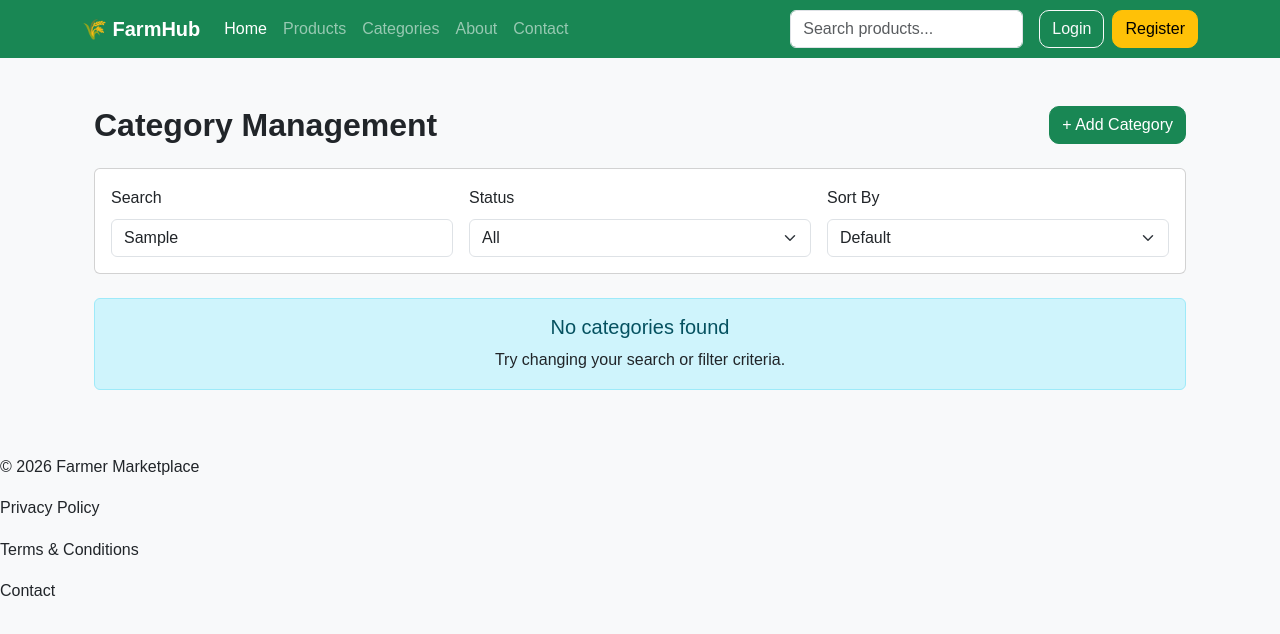
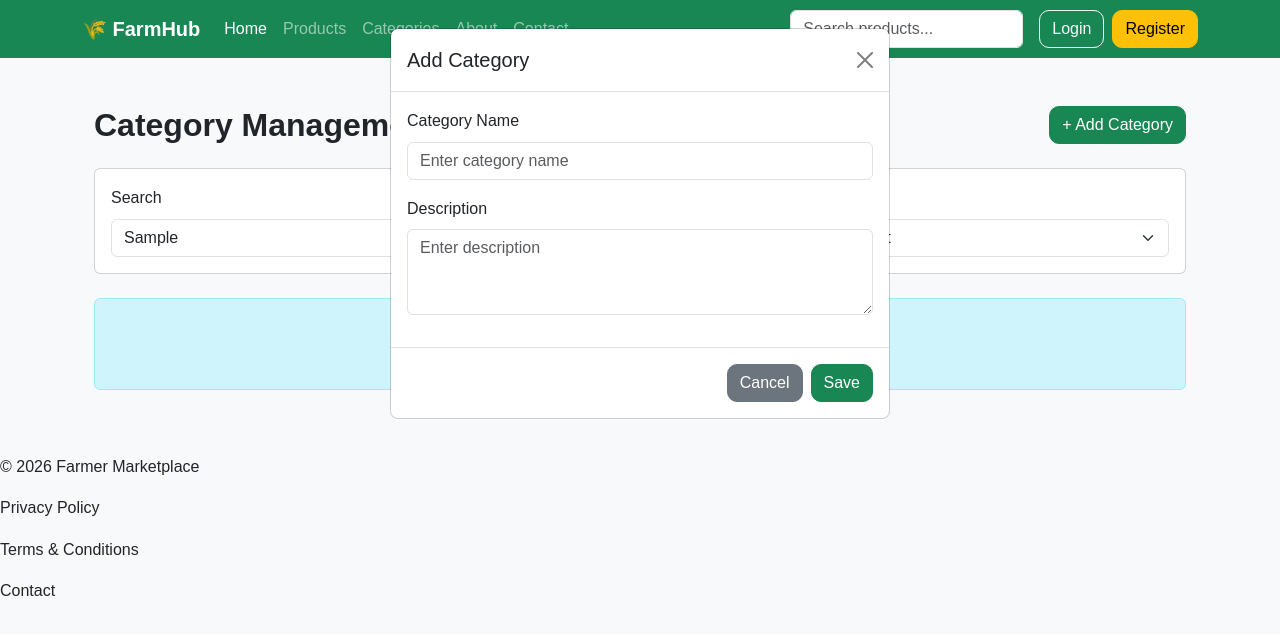
Before and after one commit to CDAC-ProjectD6/farmer-marketplace, a React app in the folder frontend/: page /category-management in a window 1280 px wide. Both pictures are taken after typing "Sample" into the empty fields and a click on the button "+ Add Category". Shown: the top 634 px of the page. Built offline with nearby package versions, Linux system fonts and the light colour scheme; the HTML template or start-up script is replaced by a standard one.

Commit message:
feat: implement category management frontend CRUD

```diff
--- /dev/null
+++ b/frontend/src/components/Category/CategoryModal.jsx
@@ -0,0 +1,117 @@
+import { useState, useEffect } from "react";
+
+function CategoryModal({ showModal, onClose, onSave , editingCategory}) {
+    const [categoryName, setCategoryName] = useState("");
+    const [description, setDescription] = useState("");
+
+    useEffect(()=>{
+        if(editingCategory){
+            setCategoryName(editingCategory.name);
+            setDescription(editingCategory.description);
+        }else{
+            setCategoryName("");
+            setDescription("");
+        }
+    }, [editingCategory])
+    const handleSave = ()=>{
+        const newCategory ={
+        id: editingCategory ? editingCategory.id : null,
+        name: categoryName,
+        description: description,
+        status: "Active"
+        };
+        onSave(newCategory);
+        setCategoryName("");
+        setDescription("");
+
+    };
+
+    if (!showModal) {
+        return null;
+    }
+    return (
+        <div
+            className="modal d-block"
+            id="categoryModal"
+            tabIndex="-1"
+            aria-labelledby="categoryModalLabel"
+
+        >
+            <div className="modal-dialog">
+                <div className="modal-content">
+
+                    <div className="modal-header">
+                        <h5
+                            className="modal-title"
+                            id="categoryModalLabel"
+                        >
+                            Add Category
+                        </h5>
+
+                        <button
+                            type="button"
+                            className="btn-close"
+                            onClick={onClose}
+                        ></button>
+                    </div>
+
+                    <div className="modal-body">
+                        <div className="mb-3">
+
+                            <label className="form-label">
+                                Category Name
+                            </label>
+
+                            <input
+                                type="text"
+                                className="form-control"
+                                placeholder="Enter category name"
+                                value={categoryName}
+                                onChange={(event) => setCategoryName(event.target.value)}
+                            />
+
+                        </div>
+                        <div className="mb-3">
+                            <label className="form-label">
+                                Description
+                            </label>
+
+                            <textarea
+                                className="form-control"
+                                rows="3"
+                                placeholder="Enter description"
+                                value={description}
+                                onChange={(event) =>
+                                    setDescription(event.target.value)
+                                }
+                            ></textarea>
+                        </div>
+
+                    </div>
+
+                    <div className="modal-footer">
+                        <button
+                            type="button"
+                            className="btn btn-secondary"
+
+                            onClick={onClose}
+                        >
+                            Cancel
+                        </button>
+
+                        <button
+                            type="button"
+                            className="btn btn-success"
+                            onClick={handleSave}
+                        >
+                            Save
+                        </button>
+                    </div>
+
+                </div>
+            </div>
+        </div>
+    );
+}
+
+export default CategoryModal;
--- a/frontend/src/components/Category/CategoryTable.jsx
+++ b/frontend/src/components/Category/CategoryTable.jsx
@@ -1,4 +1,4 @@
-function CategoryTable({ categories }) {
+function CategoryTable({ categories, onEdit, onToggleStatus }) {
     return (
         <div className="table-responsive">
             <table className="table table-bordered table-hover align-middle shadow-sm">
@@ -17,18 +17,27 @@ function CategoryTable({ categories }) {
                             <td>{category.id}</td>
                             <td>{category.name}</td>
                             <td>{category.description}</td>
-                                <td className="text-center">{category.status === "Active" ?(
+                            <td className="text-center">{category.status === "Active" ? (
                                 <span className="badge bg-success">Active</span>) : (
                                 <span className="badge bg-danger">Inactive</span>
                             )}
                             </td>
                             <td>
-                                    <button className="btn btn-warning btn-sm me-2">
+                                <button className="btn btn-warning btn-sm me-2"
+                                    onClick={() => onEdit(category)}>
                                     Edit
                                 </button>
 
-                                    <button className="btn btn-danger btn-sm">
-                                        Delete
+                                <button
+                                    className={`btn btn-sm ${category.status === "Active"
+                                            ? "btn-danger"
+                                            : "btn-success"
+                                        }`}
+                                    onClick={() => onToggleStatus(category.id)}
+                                >
+                                    {category.status === "Active"
+                                        ? "Deactivate"
+                                        : "Activate"}
                                 </button>
                             </td>
                         </tr>
--- a/frontend/src/pages/admin/CategoryList.jsx
+++ b/frontend/src/pages/admin/CategoryList.jsx
@@ -1,12 +1,70 @@
 import CategoryTable from "../../components/Category/CategoryTable";
 import mockCategories from "../../data/mockCategories";
+import CategoryModal from "../../components/Category/CategoryModal";
 
 import { useState } from "react";
+
 function CategoryList() {
     const [searchTerm, setSearchTerm] = useState("");
     const [statusFilter, setStatusFilter] = useState("All");
     const [sortBy, setSortBy] = useState("Default");
-    const filteredCategories = mockCategories.filter((category) => {
+    const [showModal, setShowModal] = useState(false);
+    const [categories, setCategories] = useState(mockCategories);
+    const [editingCategory, setEditingCategory] = useState(null);
+
+    const handleAddCategory = (newCategory) =>{
+        if (editingCategory) {
+        handleUpdateCategory(newCategory);
+        return;
+    }
+       const categoryWithId = {
+        ...newCategory, id: Date.now()
+       };
+
+       setCategories([
+        ...categories, categoryWithId
+       ]);
+
+       setShowModal(false);
+    };
+
+    const handleEditCategory = (category) => {
+        setEditingCategory(category);
+        setShowModal(true);
+    };
+
+    const handleUpdateCategory = (updateCategory) => {
+        const updatedCategories = categories.map((category) =>
+        category.id === updateCategory.id ? updateCategory : category
+    );
+    setCategories(updatedCategories);
+    setEditingCategory(null);
+    setShowModal(false);
+    }
+
+    const handleToggleStatus = (id) => {
+         const confirmAction = window.confirm(
+        "Are you sure you want to change the category status?"
+    );
+
+    if (!confirmAction) return;
+
+
+    const updatedCategories = categories.map((category) =>
+        category.id === id
+            ? {
+                ...category,
+                status: category.status === "Active"
+                    ? "Inactive"
+                    : "Active"
+            }
+            : category
+    );
+
+    setCategories(updatedCategories);
+};
+
+    const filteredCategories = categories.filter((category) => {
         const matchesSearch = category.name
             .toLowerCase()
             .includes(searchTerm.toLowerCase());
@@ -28,7 +86,7 @@ function CategoryList() {
             <div className="d-flex justify-content-between align-items-center mb-4">
                 <h2 className="fw-bold mb-0">Category Management</h2>
 
-                <button className="btn btn-success">
+                <button className="btn btn-success" onClick ={() => setShowModal(true)}>
                     + Add Category
                 </button>
             </div>
@@ -99,7 +157,11 @@ function CategoryList() {
 
             </div>
             {sortedCategories.length > 0 ? (
-                <CategoryTable categories={sortedCategories} />
+                <CategoryTable
+                categories={sortedCategories}
+                onEdit = {handleEditCategory}
+                onToggleStatus={handleToggleStatus}
+                />
             ) : (
                 <div className="alert alert-info text-center">
                     <h5>No categories found</h5>
@@ -108,6 +170,13 @@ function CategoryList() {
                     </p>
                 </div>
             )}
+
+            <CategoryModal
+                showModal={showModal}
+                onClose={()=> setShowModal(false)}
+                onSave={handleAddCategory}
+                editingCategory={editingCategory}
+                />
         </div>
     );
 }
```
Lines whose indentation alone changed are shown as unchanged.
